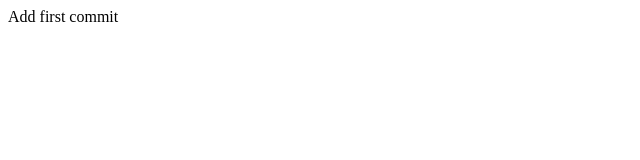
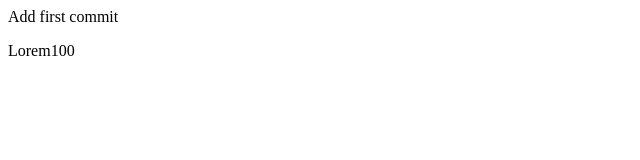
Before and after one commit to ArtemSlotin/git-demo, a plain HTML site: page index.html in a window 1280 px wide. Shown: the full height of the page, 0-640 px from the left. Drawn offline with Linux system fonts and the light colour scheme.

Commit message:
feat: implement paragraph

```diff
--- a/index.html
+++ b/index.html
@@ -1 +1,2 @@
 <div>Add first commit</div>
+<p>Lorem100</p>
```
